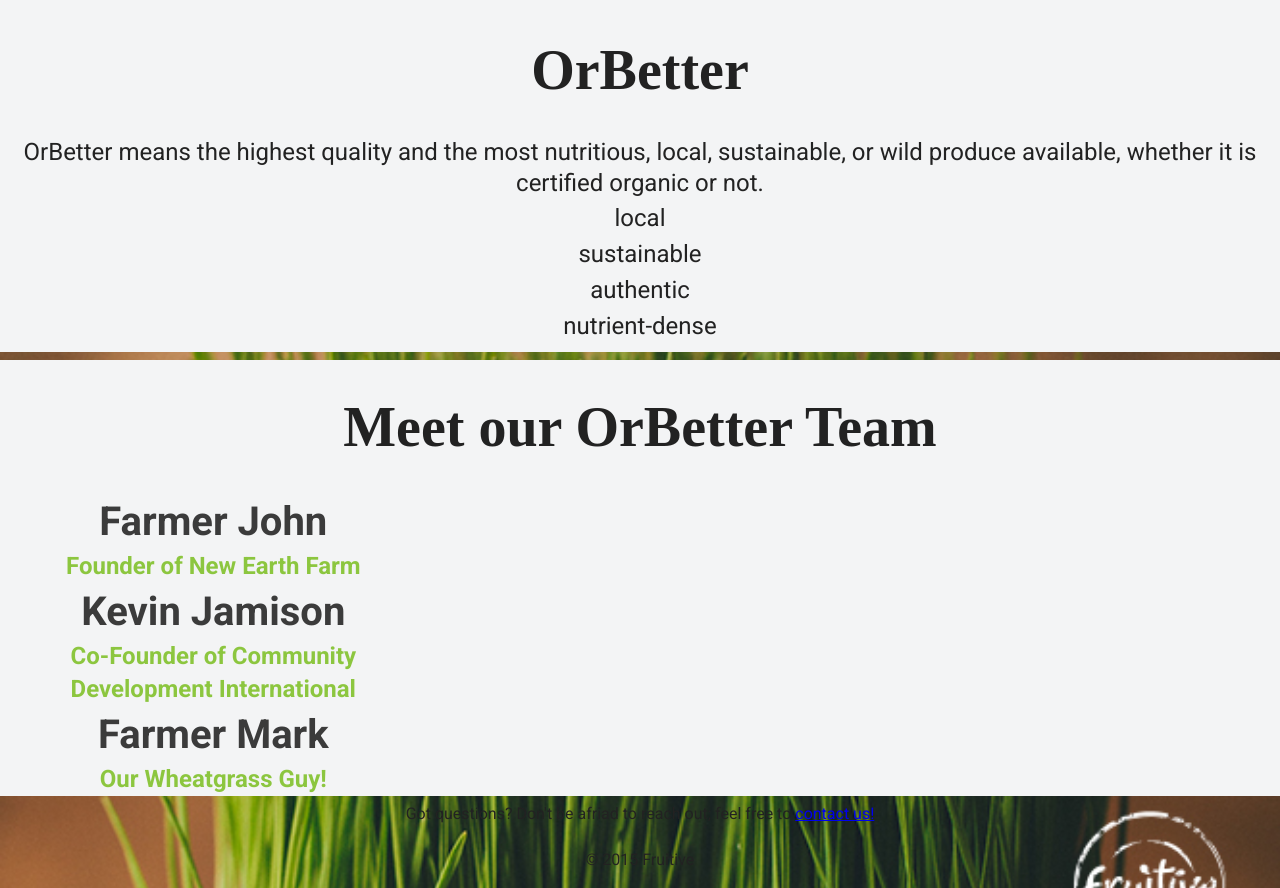
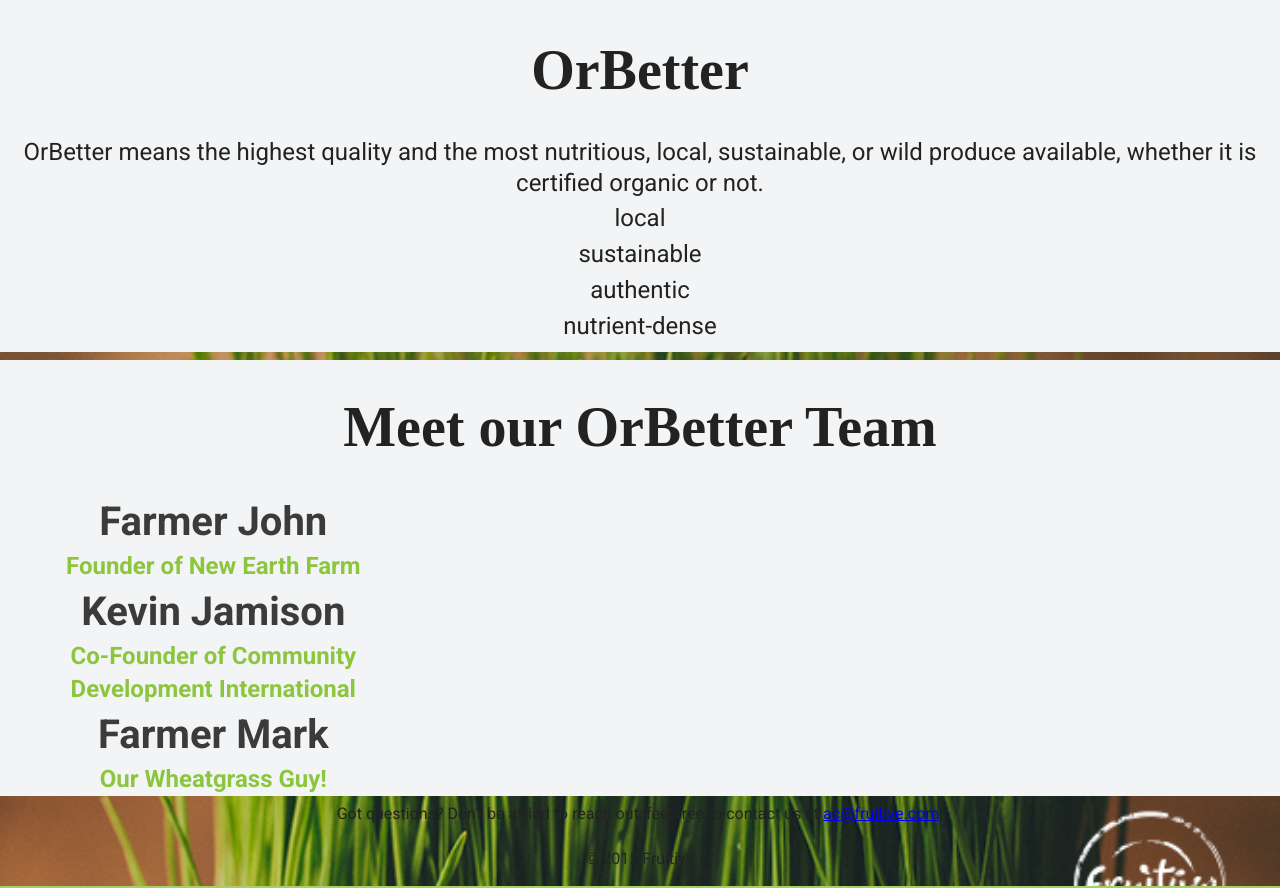
Before and after one commit to amcalamo/amcalamo.github.io, a plain HTML site: page index.html in a window 1280 px wide. Shown: the part 700-1588 px from the top of the page. Drawn offline with Linux system fonts and the light colour scheme; files whose address does not match are found by name; a web font is replaced by a local one.

Commit message:
Update index.html

```diff
--- a/index.html
+++ b/index.html
@@ -13,7 +13,7 @@
 		<p id="hook">A Fruitive Standard<p>
 		<img src="images/wheatgrassmain.jpg" alt="Picture of Wheatgrass" title="Wheatgrass">
 	</header>
-	<div id="define">
+	<section id="define">
 		<h2>OrBetter</h2>
       		<p id="slogan">OrBetter means the highest quality and the most nutritious, local, sustainable, or wild produce available, whether it is certified organic or not.</p>
 		<ul>
@@ -22,7 +22,7 @@
 		        <li>authentic</li>
 		        <li>nutrient-dense</li>
 		</ul>
-	</div>
+	</section>
 	<section id="team">
 		<h2>Meet our OrBetter Team</h2>
 			<section class="farmers">
@@ -38,7 +38,9 @@
 				<h4>Our Wheatgrass Guy!</h4>
 			</section>
 	</section>
-	<p id="contact">Got questions? Don't be afriad to reach out; feel free to <a href="mailto:ac@fruitive.com?subject=Hi">contact us!</a></p>
-	<footer>&copy; 2015 Fruitive</footer>
+	<p id="contact">Got questions? Don't be afriad to reach out; feel free to contact us at <a href="mailto:ac@fruitive.com?subject=Hi">ac@fruitive.com</a>!</p>
+	<footer>
+		<p>&copy; 2015 Fruitive</p>
+	</footer>
 </body>
 </html>
```
Lines whose indentation alone changed are shown as unchanged.
